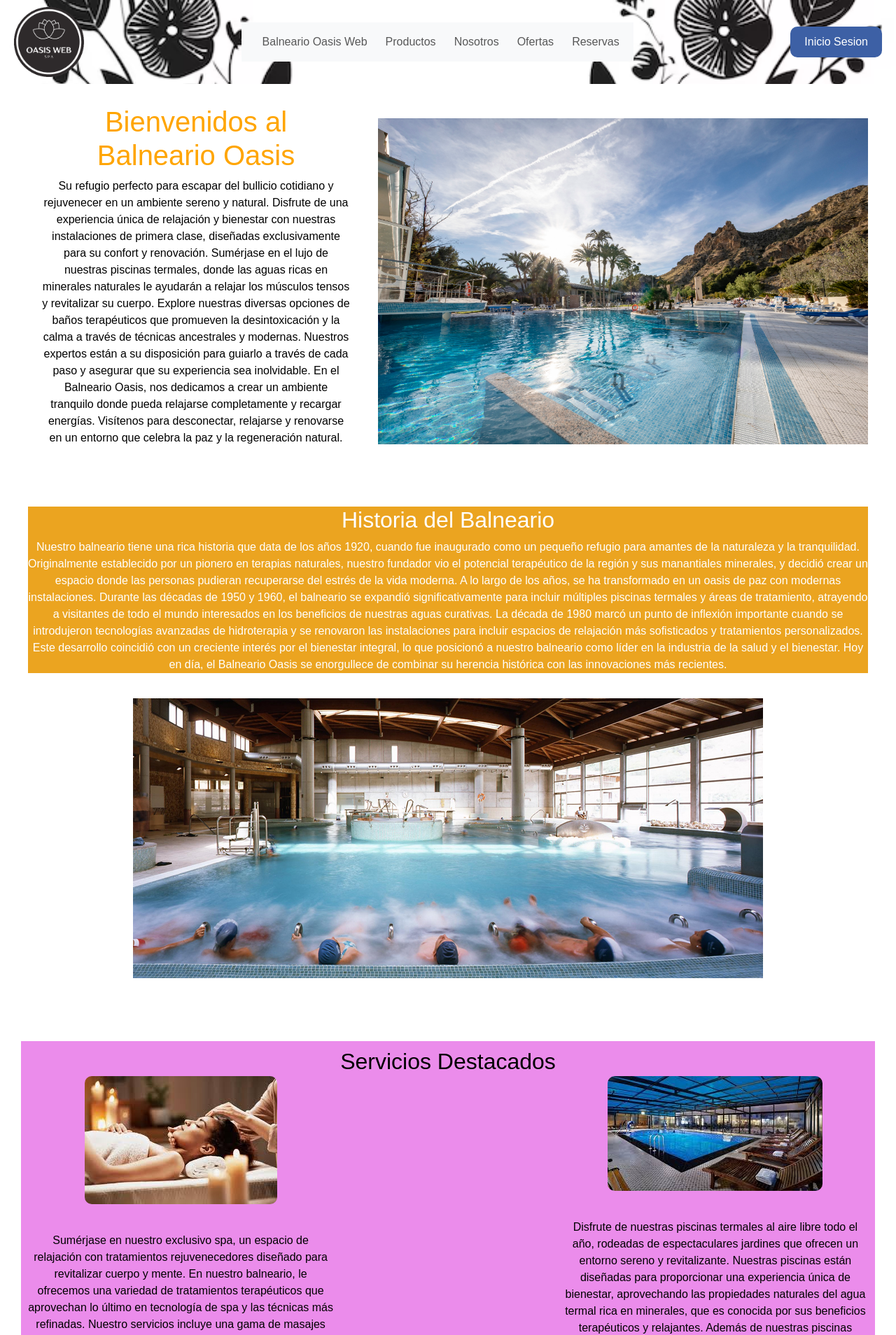
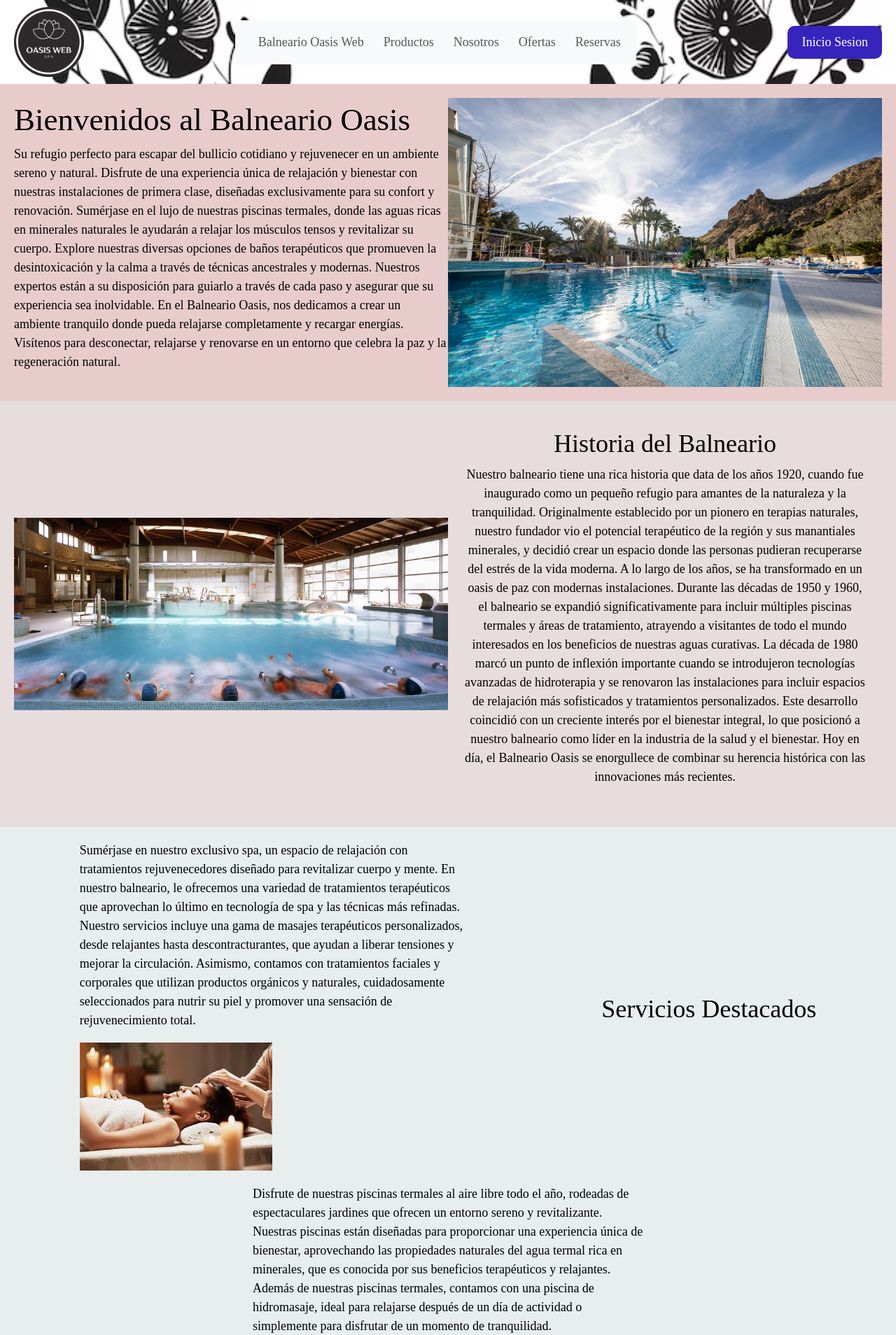
Before and after one commit to Carlosjimnez/TFG_CarlosJimenez, a PHP site: page /nosotros.html in a window 1280 px wide. Shown: the top 1908 px of the page at 70% size. Run offline with PHP 8.4, Linux system fonts and the light colour scheme.

Commit message:
Cambios Interfaz

```diff
--- a/TFG_CarlosJimenez/css/style.css
+++ b/TFG_CarlosJimenez/css/style.css
@@ -1,3 +1,7 @@
+* {
+  font-family: "Times New Roman", Times, serif;
+  font-size: large;
+}
 body {
   font-family: Arial, sans-serif;
   margin: 0;
@@ -41,7 +45,7 @@ header {
 }
 
 .auth-btn {
-  background-color: rgb(61, 96, 165);
+  background-color: rgb(54, 36, 189);
   color: rgb(255, 255, 255);
   border-radius: 10px;
   border: none;
@@ -135,84 +139,181 @@ footer {
   margin-right: 10px;
 }
 
-.intro h1 {
-  color: orange;
-}
-.history h2 {
-  color: rgb(255, 255, 255);
-}
-.services {
-  background-color: rgb(235, 140, 235);
-  margin-left: 30px;
-  margin-right: 30px;
-}
-
-.services p,
-.services img {
-  margin-top: 40px;
-}
-.services h2 {
-  margin-top: 10px;
-}
-
-.intro,
-.services {
+.intro {
+  color: #000000;
+  font-family: "Times New Roman", Times, serif;
   display: flex;
-  justify-content: space-between;
+  flex-direction: column;
   align-items: center;
-  color: #000000;
-  margin-top: 20px;
-  margin-bottom: 20px;
+  text-align: center;
+  padding: 20px;
+  background-color: #e8cccc;
 }
 
 .intro .text,
-.intro .image,
-.service-grid div {
-  flex: 1;
-  padding: 10px;
-  color: #000000;
+.intro .image {
+  width: 100%;
 }
 
-.intro .image img {
-  width: 700px;
-  margin-left: 20px;
-  margin-right: 30px;
+.intro img {
+  max-width: 100%;
+  height: auto;
 }
-.intro .text {
-  justify-content: center;
+
+/* Sección de historia */
+.history {
+  color: #000000;
+  padding: 20px;
   text-align: center;
-  margin-left: 50px;
+  background-color: #e8dddd;
 }
-.history {
-  margin-top: 40px;
-  text-align: center;
+
+.history img {
+  max-width: 100%;
+  height: auto;
+  margin-top: 20px;
+}
+
+/* Sección de servicios */
+.services {
+  background-color: #e8eeee;
+  color: #000000;
   padding: 20px;
-}
-.history-text {
-  background-color: #eba420;
-  margin-left: 20px;
-  margin-right: 20px;
-}
-.history img {
-  margin-top: 20px;
-  margin-bottom: 50px;
 }
 
 .service-grid {
   display: flex;
-  justify-content: space-around;
-  color: #000000;
+  flex-direction: column;
+  align-items: center;
 }
 
 .service-grid div {
-  text-align: center;
+  width: 100%;
   margin-bottom: 20px;
 }
 
 .service-grid img {
   max-width: 100%;
   height: auto;
-  border-radius: 10px;
+}
+
+/* Sección de galería */
+.galeria {
+  color: #000000;
+  padding: 20px;
+  background-color: #e8ffff;
+}
+
+.galeria .carousel-inner img {
+  max-width: 100%;
+  height: auto;
+}
+
+/* Footer */
+footer {
+  padding: 20px;
+  text-align: center;
+}
+
+footer img {
+  width: 30px;
+  margin: 5px;
+}
+
+/* Media queries para dispositivos medianos */
+@media (min-width: 768px) {
+  .intro {
+    flex-direction: row;
+    text-align: left;
+  }
+
+  .intro .text,
+  .intro .image {
+    width: 50%;
+  }
+
+  .history {
+    display: flex;
+    flex-direction: row-reverse;
+    align-items: center;
+    justify-content: center;
+  }
+
+  .history-text {
+    width: 50%;
+    padding: 20px;
+  }
+
+  .history img {
+    width: 50%;
+    height: auto;
+    margin-top: 0;
+  }
+
+  .service-grid {
+    flex-direction: row;
+    flex-wrap: wrap;
+    justify-content: space-around;
+  }
+
+  .service-grid div {
+    width: 45%;
+  }
+
+  .galeria .carousel-inner img {
+    max-width: 70%;
+  }
+}
+
+/* Media queries para dispositivos móviles */
+@media (max-width: 576px) {
+  header {
+    flex-direction: column;
+    align-items: center;
+  }
+
+  .auth-btn {
+    width: 100%;
+    margin: 5px 0;
+  }
+
+  .intro {
+    padding: 10px;
+  }
+
+  .history {
+    padding: 10px;
+  }
+
+  .history-text,
+  .history img {
+    width: 100%;
+  }
+
+  .services {
+    padding: 10px;
+  }
+
+  .service-grid div {
+    width: 100%;
+    margin-bottom: 10px;
+  }
+
+  .galeria {
+    padding: 10px;
+  }
+
+  .galeria .carousel-inner img {
+    width: 100%;
+  }
+
+  footer {
+    padding: 10px;
+  }
+
+  footer img {
+    width: 25px;
+  }
 }
 
 .cargaContenido {
--- a/TFG_CarlosJimenez/js/inicio.js
+++ b/TFG_CarlosJimenez/js/inicio.js
@@ -12,7 +12,7 @@ document
     ev.preventDefault();
     const values = document.querySelectorAll("#registroForm [name]");
     if (validarDatos(values)) {
-      alert("Todos los datos son válidos");
+      alert("El Registro ha sido realizado con exito");
       const body = generarBody(values);
       altaCliente(body);
       localStorage.setItem("datos_cliente", JSON.stringify(body));
--- a/TFG_CarlosJimenez/nosotros.html
+++ b/TFG_CarlosJimenez/nosotros.html
@@ -142,7 +142,6 @@
       <section class="services">
         <div class="service-grid">
           <div>
-            <img src="img/spaNosotros.jpeg" alt="Spa" />
             <p>
               Sumérjase en nuestro exclusivo spa, un espacio de relajación con
               tratamientos rejuvenecedores diseñado para revitalizar cuerpo y
@@ -156,10 +155,10 @@
               cuidadosamente seleccionados para nutrir su piel y promover una
               sensación de rejuvenecimiento total.
             </p>
+            <img src="img/spaNosotros.jpeg" alt="Spa" />
           </div>
           <h2>Servicios Destacados</h2>
           <div>
-            <img src="img/piscinaSpa.jpeg" alt="Piscina" />
             <p>
               Disfrute de nuestras piscinas termales al aire libre todo el año,
               rodeadas de espectaculares jardines que ofrecen un entorno sereno
@@ -171,6 +170,7 @@
               hidromasaje, ideal para relajarse después de un día de actividad o
               simplemente para disfrutar de un momento de tranquilidad.
             </p>
+            <img src="img/piscinaSpa.jpeg" alt="Piscina" />
           </div>
         </div>
       </section>
--- a/TFG_CarlosJimenez/productos.html
+++ b/TFG_CarlosJimenez/productos.html
@@ -79,6 +79,11 @@
     </header>
     <main>
       <section class="productos">
+        <h2>Productos</h2>
+        <p>
+          Aqui encontrara todos los Productos , Espacios y Tratamientos de los
+          que disponemos!!
+        </p>
         <div class="productos-container my-4">
           <div class="row mb-4">
             <div class="col-md-4">
--- a/TFG_CarlosJimenez/reservas.html
+++ b/TFG_CarlosJimenez/reservas.html
@@ -85,7 +85,8 @@
       </div>
 
       <div class="container">
-        <h2 key="reservash2">- Reserva Aqui -</h2>
+        <h2>Reservas</h2>
+        <p>Reserve de manera Rapida y Segura rellenando este formulario</p>
         <form id="reservaForm" onsubmit="return validarFormulario(event)">
           <div class="mb-3">
             <input
```
Also changed, not shown: other parts of TFG_CarlosJimenez/css/style.css (+50 -7 lines), TFG_CarlosJimenez/ofertas.html (+24 -25 lines).
